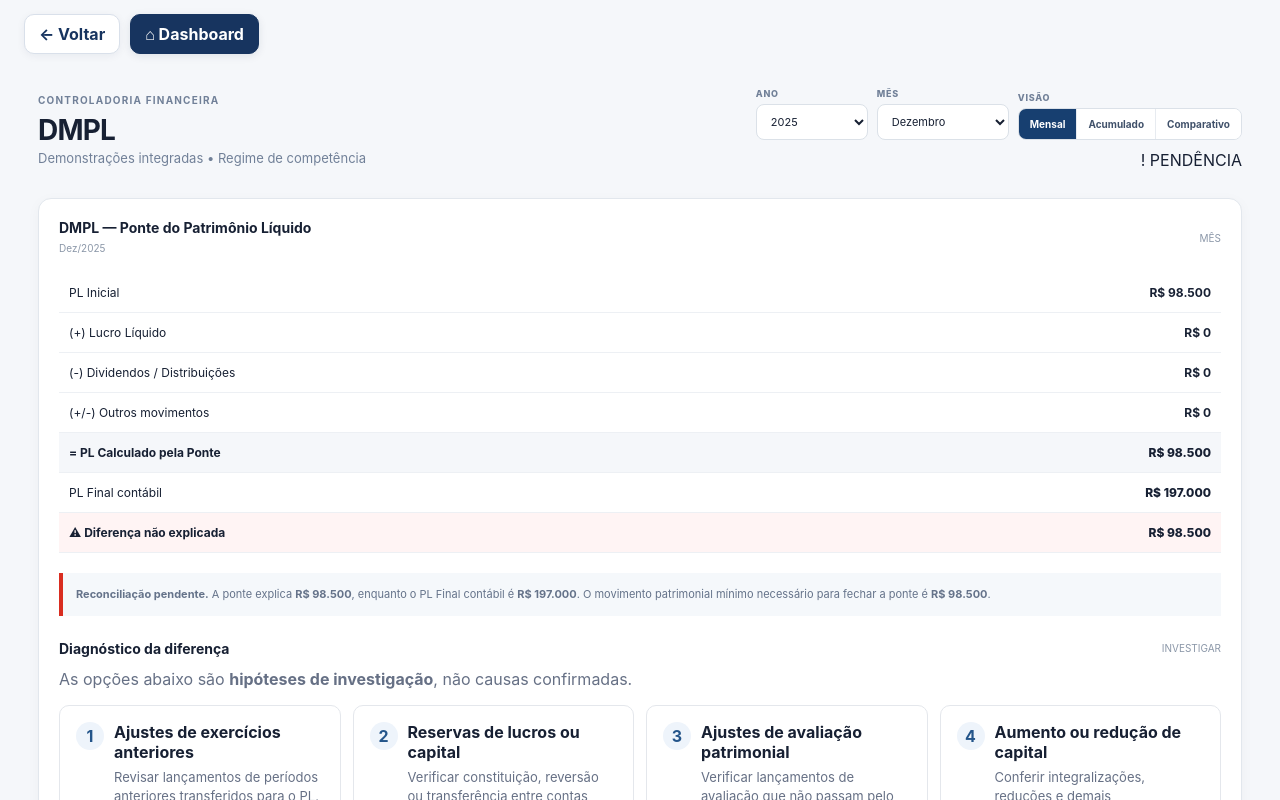
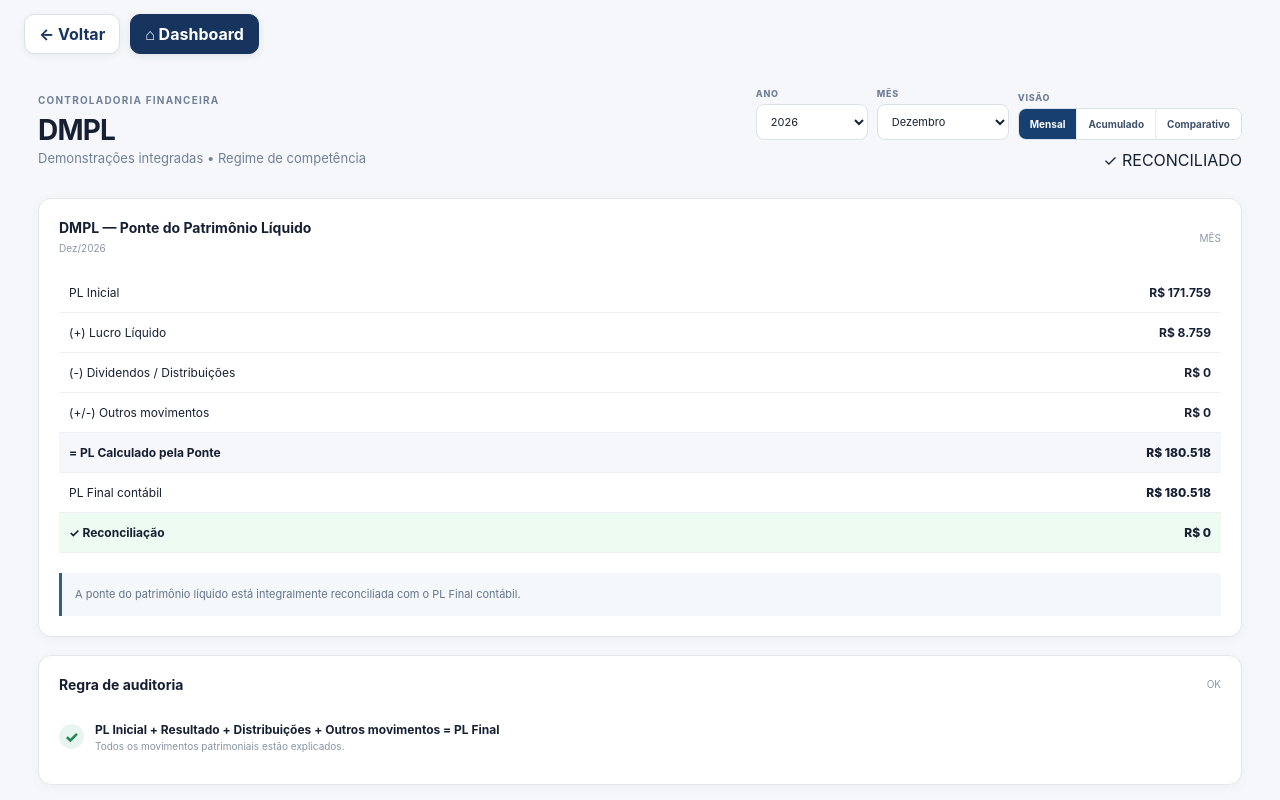
Before and after one commit to cardoso4009-byte/bp-financeiro-bi, a Next.js app: page /dmpl in a window 1280 px wide. Shown: the top 800 px of the page. Built offline with nearby package versions, Linux system fonts and the light colour scheme.

Commit message:
fix: torna DMPL coerente entre abertura e competência

```diff
--- a/app/dmpl/page.tsx
+++ b/app/dmpl/page.tsx
@@ -9,10 +9,15 @@ import ReportPeriodFilter from '@/components/report-period-filter'
 
 const brl = (n: number) => n.toLocaleString('pt-BR', { style: 'currency', currency: 'BRL', maximumFractionDigits: 0 })
 const competence = (year: number, month: number) => `${year}-${String(month).padStart(2, '0')}`
-const availableYears = Array.from(new Set(integratedJournal.map(e => Number((e.competence || e.date.slice(0, 7)).slice(0, 4))))).filter(Number.isFinite).sort((a, b) => a - b)
+const entryCompetence = (entry: typeof integratedJournal[number]) => entry.competence || entry.date.slice(0, 7)
+const availableCompetences = Array.from(new Set(integratedJournal.map(entryCompetence))).sort()
+const availableYears = Array.from(new Set(availableCompetences.map(value => Number(value.slice(0, 4))))).filter(Number.isFinite).sort((a, b) => a - b)
+const latestCompetence = availableCompetences.at(-1)
+const defaultYear = latestCompetence ? Number(latestCompetence.slice(0, 4)) : 2026
+const defaultMonth = latestCompetence ? Number(latestCompetence.slice(5, 7)) : 12
 
 export default function DMPLReconciliationPage() {
-  const [period, setPeriod] = useState<ReportPeriod>({ year: availableYears[0] ?? 2026, month: 12, view: 'mensal' })
+  const [period, setPeriod] = useState<ReportPeriod>({ year: defaultYear, month: defaultMonth, view: 'mensal' })
   const current = useMemo(() => buildForPeriod(period), [period])
   const previousPeriod = useMemo(() => {
     const previousMonth = period.month === 1 ? 12 : period.month - 1
@@ -61,15 +66,32 @@ export default function DMPLReconciliationPage() {
 
 function hasCompetence(year: number, month: number) {
   const key = competence(year, month)
-  return integratedJournal.some(e => (e.competence || e.date.slice(0, 7)) === key)
+  return integratedJournal.some(entry => entryCompetence(entry) === key)
 }
 
 function buildForPeriod(period: ReportPeriod) {
   const selected = competence(period.year, period.month)
   const entries = period.view === 'mensal' || period.view === 'comparativo'
-    ? integratedJournal.filter(e => (e.competence || e.date.slice(0, 7)) === selected)
-    : integratedJournal.filter(e => { const c = e.competence || e.date.slice(0, 7); return c >= `${period.year}-01` && c <= selected })
-  return buildDmpl(entries, openingBalance.equity, 0, 0)
+    ? integratedJournal.filter(entry => entryCompetence(entry) === selected)
+    : integratedJournal.filter(entry => { const c = entryCompetence(entry); return c >= `${period.year}-01` && c <= selected })
+
+  // Em visão mensal/comparativa, a abertura é o PL de fechamento da
+  // competência anterior. Em acumulado, a abertura é o saldo de 31/12.
+  const plInicial = period.view === 'acumulado'
+    ? openingBalance.equity
+    : openingBalance.equity + buildNetIncomeUntil(period.year, period.month - 1)
+
+  return buildDmpl(entries, plInicial, 0, 0)
+}
+
+function buildNetIncomeUntil(year: number, month: number) {
+  if (month <= 0) return buildNetIncomeForEntries(integratedJournal.filter(entry => entryCompetence(entry).slice(0, 4) < String(year)))
+  const end = competence(year, month)
+  return buildNetIncomeForEntries(integratedJournal.filter(entry => entryCompetence(entry) < end))
+}
+
+function buildNetIncomeForEntries(entries: typeof integratedJournal) {
+  return buildDmpl(entries, 0, 0, 0).lucroLiquido
 }
 
 function periodLabel(period: ReportPeriod) {
```
